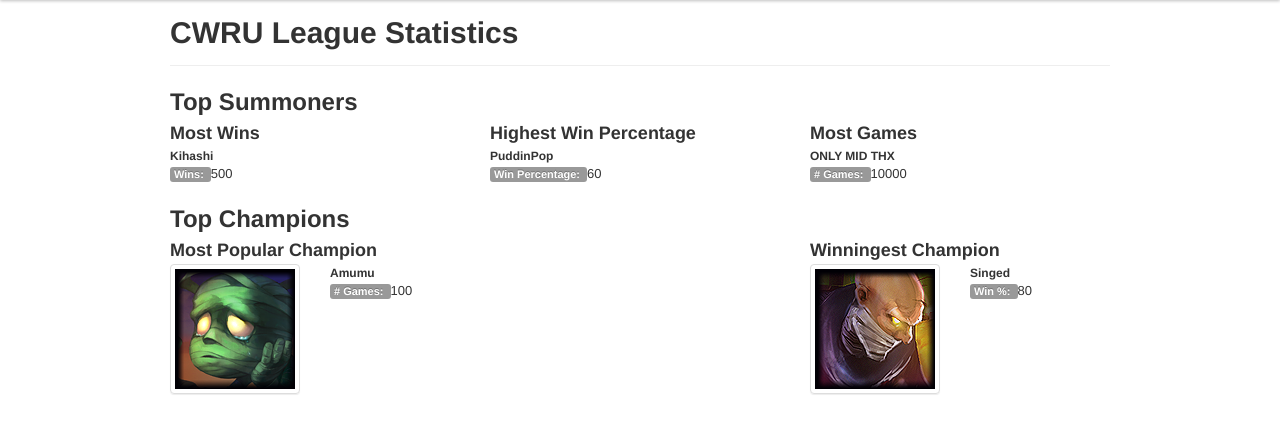
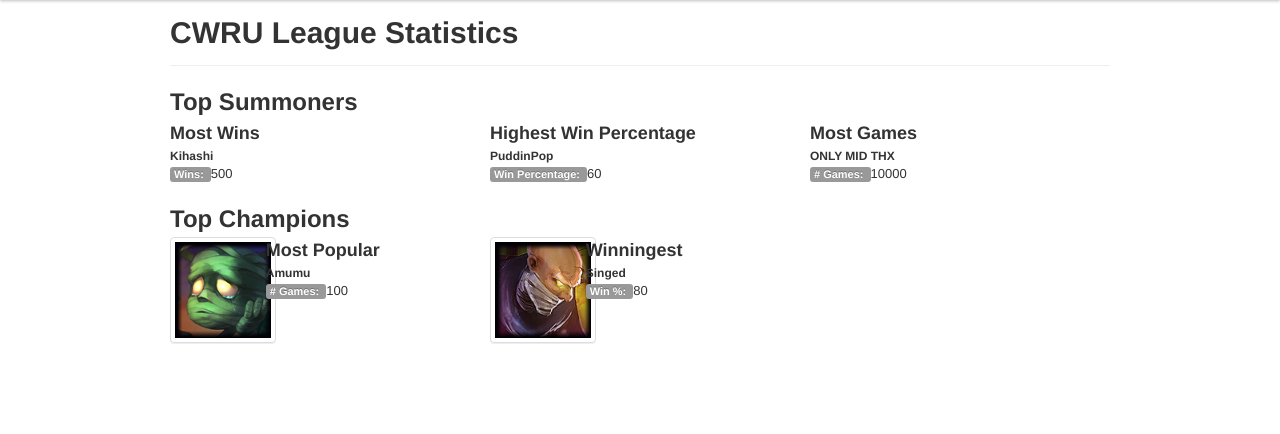
Before and after one commit to worst/league-stats, a Flask app: page /league in a window 1280 px wide. Shown: the part 40-474 px from the top of the page. Run offline with Flask 2, Linux system fonts and the light colour scheme; some libraries are stand-ins or nearby versions.

Commit message:
Finished layout on the league stats page except for match history.

```diff
--- a/templates/league.html
+++ b/templates/league.html
@@ -16,22 +16,22 @@
 #}
 
 <h2>Top Summoners</h2>
-<div id="wins" class="row">
-	<div class="span4">
+<div id="wins" class="row-fluid">
+	<div class="span4 info-block">
 		<h3>Most Wins</h3>
 		<h5>{{ most_wins.summoner }}</h5>
 		<span class="label">Wins: </span>
 		<span class="field">{{ most_wins.wins }}</span>
 	</div>
 
-	<div class="span4">
+	<div class="span4 info-block">
 		<h3>Highest Win Percentage</h3>
 		<h5>{{ percentage.summoner }}</h5>
 		<span class="label">Win Percentage: </span>
 		<span class="field">{{ percentage.wins }}</span>
 	</div>
 
-	<div class="span4">
+	<div class="span4 info-block">
 		<h3>Most Games</h3>
 		<h5>{{ games.summoner }}</h5>
 		<span class="label"># Games: </span>
@@ -41,14 +41,14 @@
 <br>
 
 <h2>Top Champions</h2>
-<div id="champions" class="row">
-	<div class="span4">
-		<h3 class="center">Most Popular Champion</h3>
-		<div class="row">
-			<div class="span2">
-				<img src="{{ root_url }}static/images/champions/thumbnails/{{ most_popular.thumbnail }}" class="pull-left thumbnail">
+<div id="champions" class="row-fluid">
+	<div class="span4 info-block">
+		<div class="row-fluid">
+			<div class="span4">
+				<img src="{{ root_url }}static/images/champions/thumbnails/{{ most_popular.thumbnail }}" class="thumbnail">
 			</div>
-			<div class="span2">
+			<div>
+		<h3 class="center">Most Popular</h3>
 				<h5>{{ most_popular.champion }}</h5>
 				<span class="label"># Games: </span>
 				<span class="field">{{ most_popular.games }}</span>
@@ -56,13 +56,13 @@
 		</div>
 	</div>
 
-	<div class="span4 offset4">
-		<h3 class="center">Winningest Champion</h3>
-		<div class="row">
-			<div class="span2">
-				<img src="{{ root_url }}static/images/champions/thumbnails/{{ winningest.thumbnail }}" class="pull-left thumbnail">
+	<div class="span4 offset4 info-block">
+		<div class="row-fluid">
+			<div class="span4">
+				<img src="{{ root_url }}static/images/champions/thumbnails/{{ winningest.thumbnail }}" class="thumbnail">
 			</div>
-			<div class="span2">
+			<div>
+		<h3 class="center">Winningest</h3>
 				<h5>{{ winningest.champion }}</h5>
 				<span class="label">Win %: </span>
 				<span class="field">{{ winningest.percent }}</span>
```
